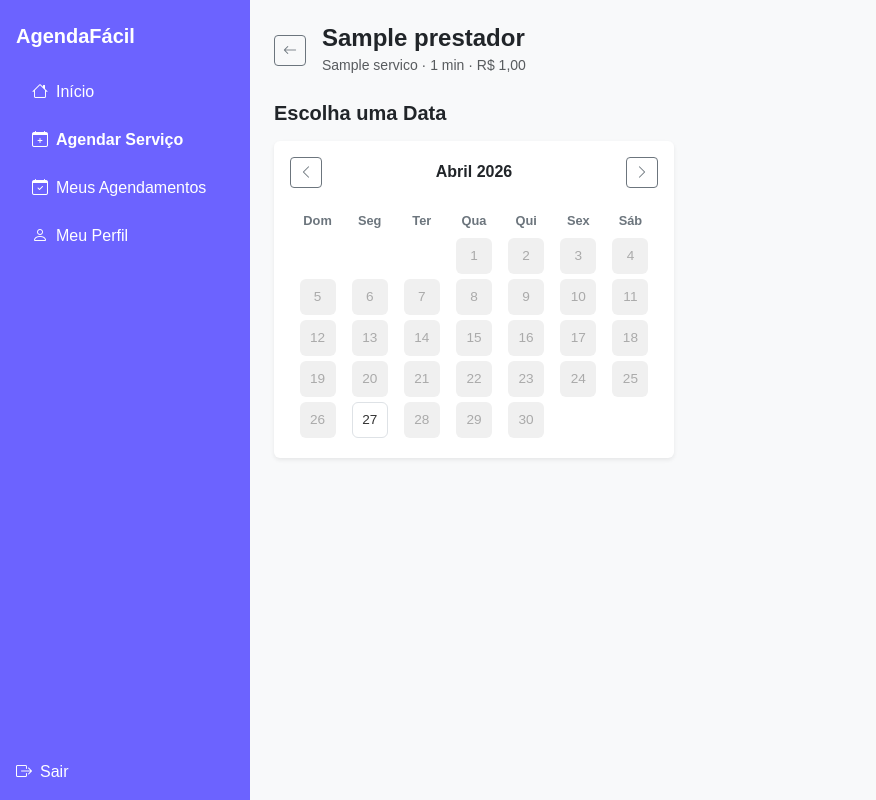
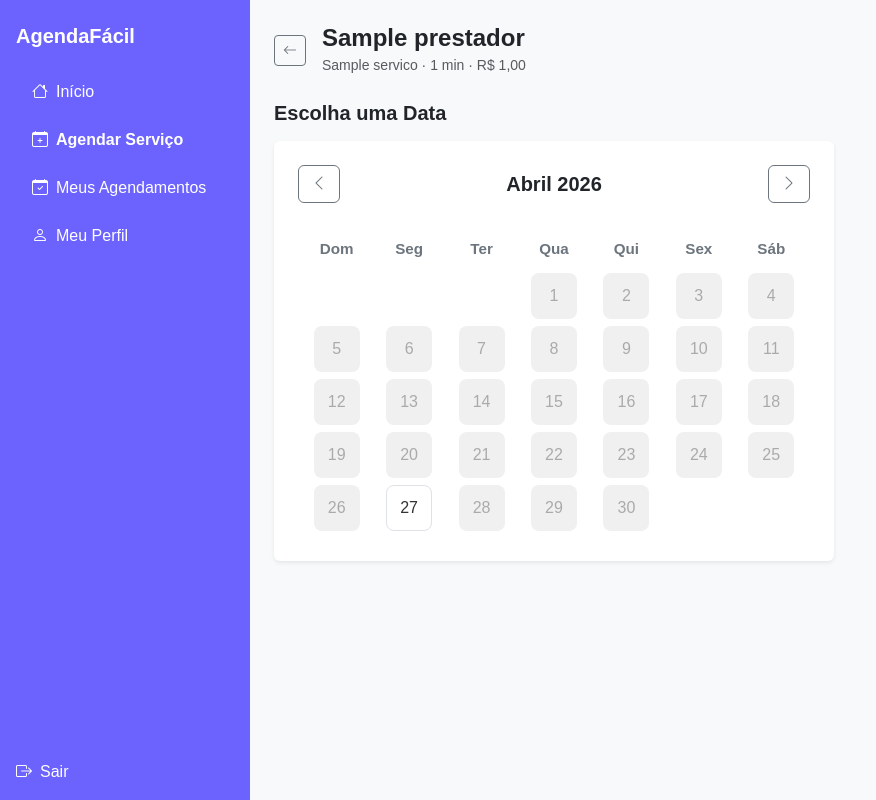
Before and after one commit to richardpontes/agendafacil, a Django app: template core/templates/core/selecionar_data.html in a window 1280 px wide. Shown: the whole page, without its empty margins (0-876 px from the left). Run offline with Django 5.2, Linux system fonts and the light colour scheme; the template is opened without the code that fills it: values that come from a table or form of the project are taken from there, others are empty; tables that the repository leaves empty hold one stand-in row (values such as "Sample post").

Commit message:
Aumenta proporcionalmente o tamanho do calendário

```diff
--- a/core/templates/core/selecionar_data.html
+++ b/core/templates/core/selecionar_data.html
@@ -42,15 +42,15 @@
 
         <h5 class="fw-bold mb-3">Escolha uma Data</h5>
 
-        <div class="card border-0 shadow-sm" style="max-width: 400px;">
-            <div class="card-body p-3">
+        <div class="card border-0 shadow-sm" style="max-width: 560px;">
+            <div class="card-body p-4">
                 <!-- Navegação do mês -->
-                <div class="d-flex justify-content-between align-items-center mb-3">
-                    <button class="btn btn-outline-secondary btn-sm" onclick="mudarMes(-1)">
+                <div class="d-flex justify-content-between align-items-center mb-4">
+                    <button class="btn btn-outline-secondary" onclick="mudarMes(-1)">
                         <i class="bi bi-chevron-left"></i>
                     </button>
-                    <span class="fw-bold" id="mes-ano"></span>
-                    <button class="btn btn-outline-secondary btn-sm" onclick="mudarMes(1)">
+                    <span class="fw-bold fs-5" id="mes-ano"></span>
+                    <button class="btn btn-outline-secondary" onclick="mudarMes(1)">
                         <i class="bi bi-chevron-right"></i>
                     </button>
                 </div>
@@ -96,12 +96,12 @@
 
         document.getElementById('mes-ano').textContent = `${mesesNomes[mesAtual]} ${anoAtual}`;
 
-        let html = '<table style="width:100%; border-collapse:separate; border-spacing:3px;">';
+        let html = '<table style="width:100%; border-collapse:separate; border-spacing:5px;">';
 
         // Cabeçalho
         html += '<tr>';
         ['Dom','Seg','Ter','Qua','Qui','Sex','Sáb'].forEach(d => {
-            html += `<th style="text-align:center; font-size:0.8rem; color:#6c757d; padding:4px;">${d}</th>`;
+            html += `<th style="text-align:center; font-size:0.95rem; color:#6c757d; padding:6px; font-weight:600;">${d}</th>`;
         });
         html += '</tr><tr>';
 
@@ -122,9 +122,9 @@
             const url = `/agendar/${prestadorId}/${servicoId}/${dataStr}/`;
 
             if (desabilitado) {
-                html += `<td style="text-align:center;"><div style="height:36px; width:36px; margin:auto; background:#f0f0f0; border-radius:6px; display:flex; align-items:center; justify-content:center; font-size:0.85rem; color:#aaa;">${dia}</div></td>`;
+                html += `<td style="text-align:center;"><div style="height:46px; width:46px; margin:auto; background:#f0f0f0; border-radius:8px; display:flex; align-items:center; justify-content:center; font-size:1rem; color:#aaa;">${dia}</div></td>`;
             } else {
-                html += `<td style="text-align:center;"><a href="${url}" style="height:36px; width:36px; margin:auto; border:1px solid #dee2e6; border-radius:6px; display:flex; align-items:center; justify-content:center; font-size:0.85rem; color:#333; text-decoration:none;" onmouseover="this.style.background='#6c63ff';this.style.color='white';" onmouseout="this.style.background='';this.style.color='#333';">${dia}</a></td>`;
+                html += `<td style="text-align:center;"><a href="${url}" style="height:46px; width:46px; margin:auto; border:1px solid #dee2e6; border-radius:8px; display:flex; align-items:center; justify-content:center; font-size:1rem; color:#333; text-decoration:none;" onmouseover="this.style.background='#6c63ff';this.style.color='white';" onmouseout="this.style.background='';this.style.color='#333';">${dia}</a></td>`;
             }
 
             colAtual++;
```
